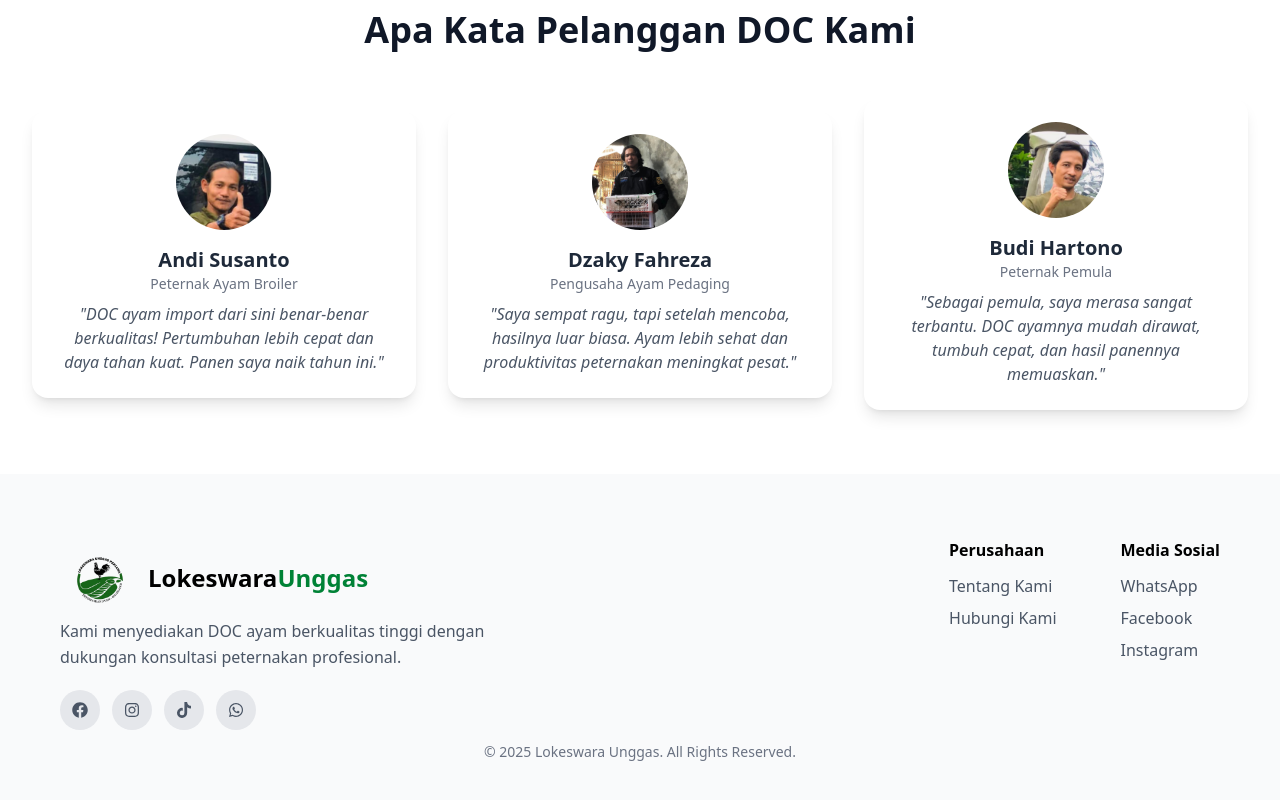
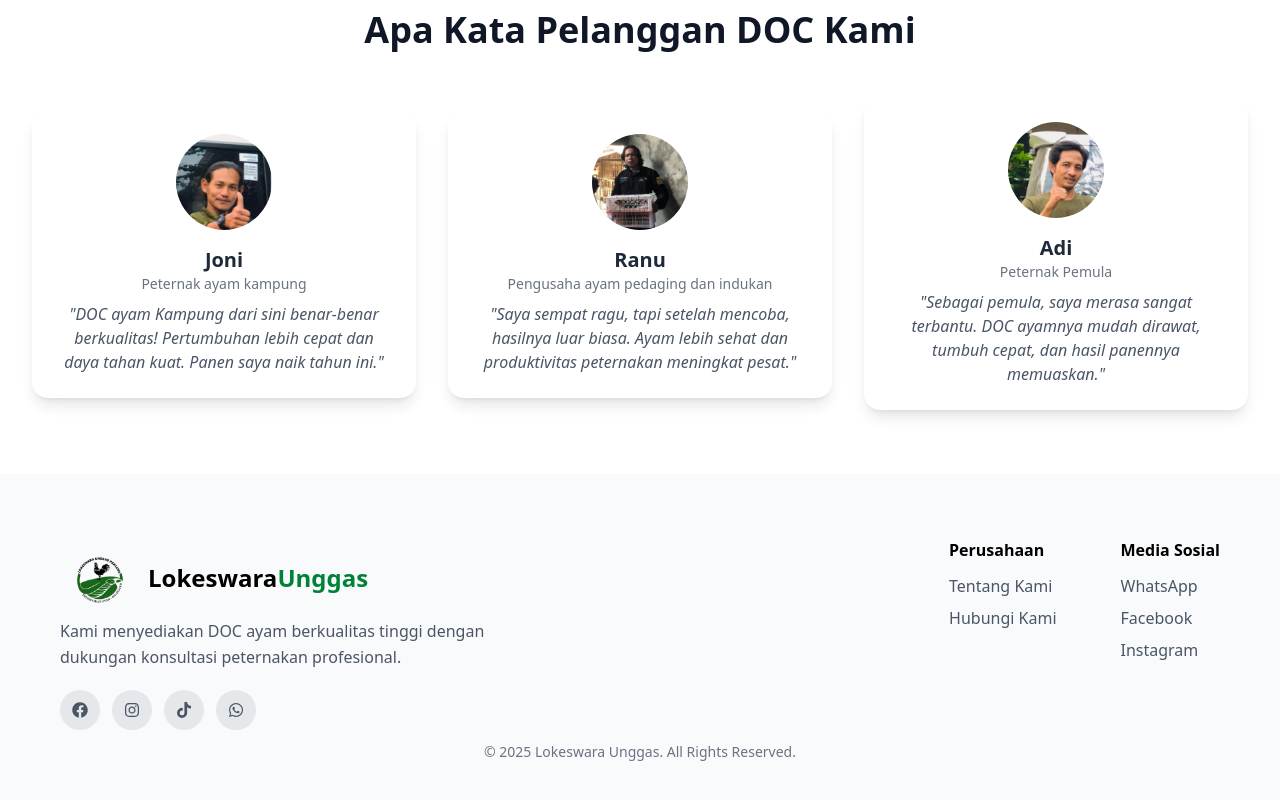
Before and after one commit to BintangKA/Lokeswara, a React (Vite) app: page / in a window 1280 px wide. Shown: the part 4067-4867 px from the top of the page. Built offline with nearby package versions, Linux system fonts and the light colour scheme.

Commit message:
ubah konten

```diff
--- a/src/Components/TestimonialSection.jsx
+++ b/src/Components/TestimonialSection.jsx
@@ -7,21 +7,21 @@ import testi3 from "../assets/pictures/testi 3.png";
 // Data testimoni
 const testimonials = [
   {
-    name: "Andi Susanto",
-    role: "Peternak Ayam Broiler",
+    name: "Joni",
+    role: "Peternak ayam kampung",
     image: testi2,
     review:
-      "DOC ayam import dari sini benar-benar berkualitas! Pertumbuhan lebih cepat dan daya tahan kuat. Panen saya naik tahun ini.",
+      "DOC ayam Kampung dari sini benar-benar berkualitas! Pertumbuhan lebih cepat dan daya tahan kuat. Panen saya naik tahun ini.",
   },
   {
-    name: "Dzaky Fahreza",
-    role: "Pengusaha Ayam Pedaging",
+    name: "Ranu",
+    role: "Pengusaha ayam pedaging dan indukan",
     image: testi1,
     review:
       "Saya sempat ragu, tapi setelah mencoba, hasilnya luar biasa. Ayam lebih sehat dan produktivitas peternakan meningkat pesat.",
   },
   {
-    name: "Budi Hartono",
+    name: "Adi",
     role: "Peternak Pemula",
     image: testi3,
     review:
```
